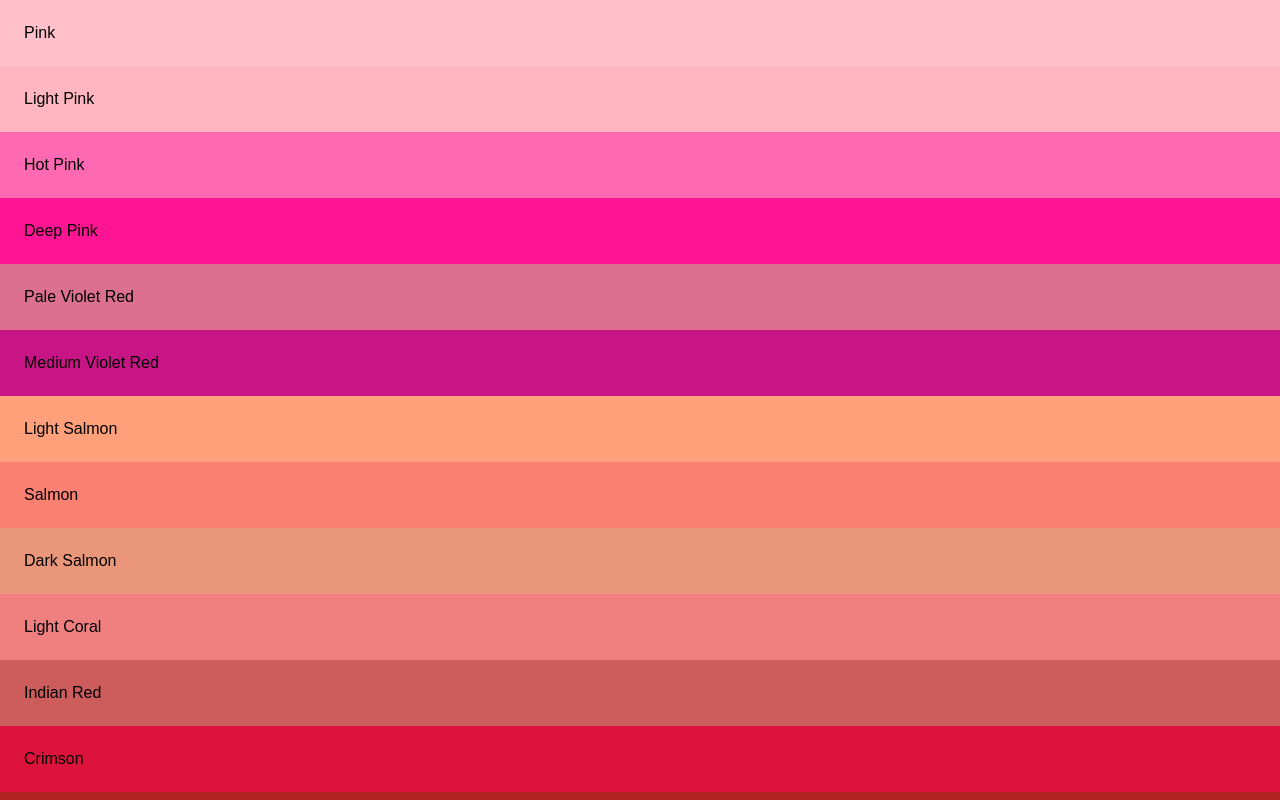
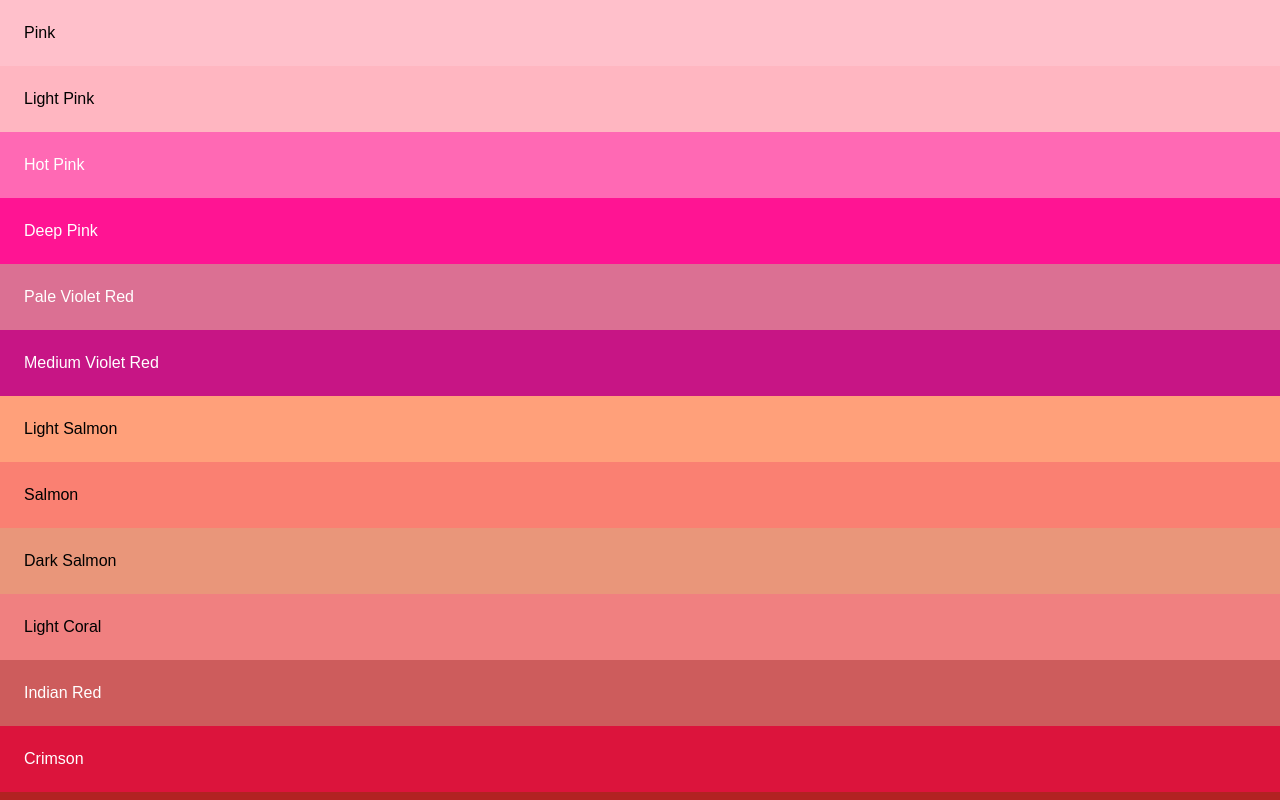
Before and after one commit to ktheory/colors, a plain HTML site: page index.html in a window 1280 px wide. Shown: the top 800 px of the page. Drawn offline with nearby package versions, Linux system fonts and the light colour scheme.

Commit message:
better text contrast

```diff
--- a/colors.js
+++ b/colors.js
@@ -170,3 +170,11 @@ $.each(colors, function(i, c) {
   var friendly_color = c.replace(/([A-Z])/g, function($1){return " "+$1; });
   $('#colors').append('<div class=color style="background-color: ' + c + '">' + friendly_color + '</div>');
 });
+
+$('#colors div').each(function() {
+  var rgb = $(this).css('background-color').replace(/[^\d,]/g, '').split(',');
+
+  var brightness = rgb[0]*0.299 + rgb[1]*0.587 + rgb[2]*0.114;
+  console.log(brightness);
+  if (brightness <= 160) $(this).addClass('light');
+});
--- a/index.html
+++ b/index.html
@@ -6,7 +6,10 @@
         margin: 0;
         padding: 0;
         font-family: sans-serif;
+        color: black;
       }
+
+      .light { color: white; }
 
       .color {
         padding: 1.5em;
```
